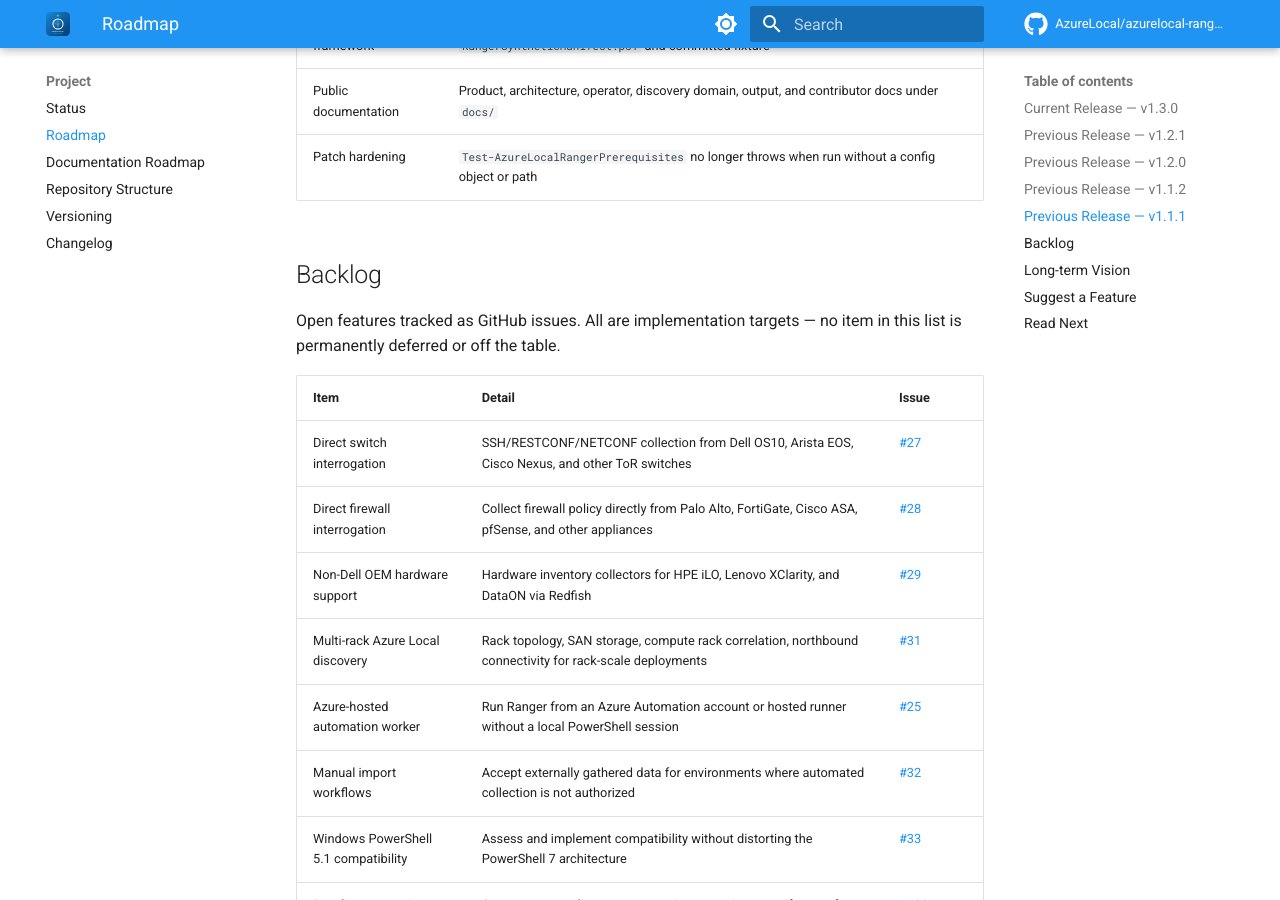
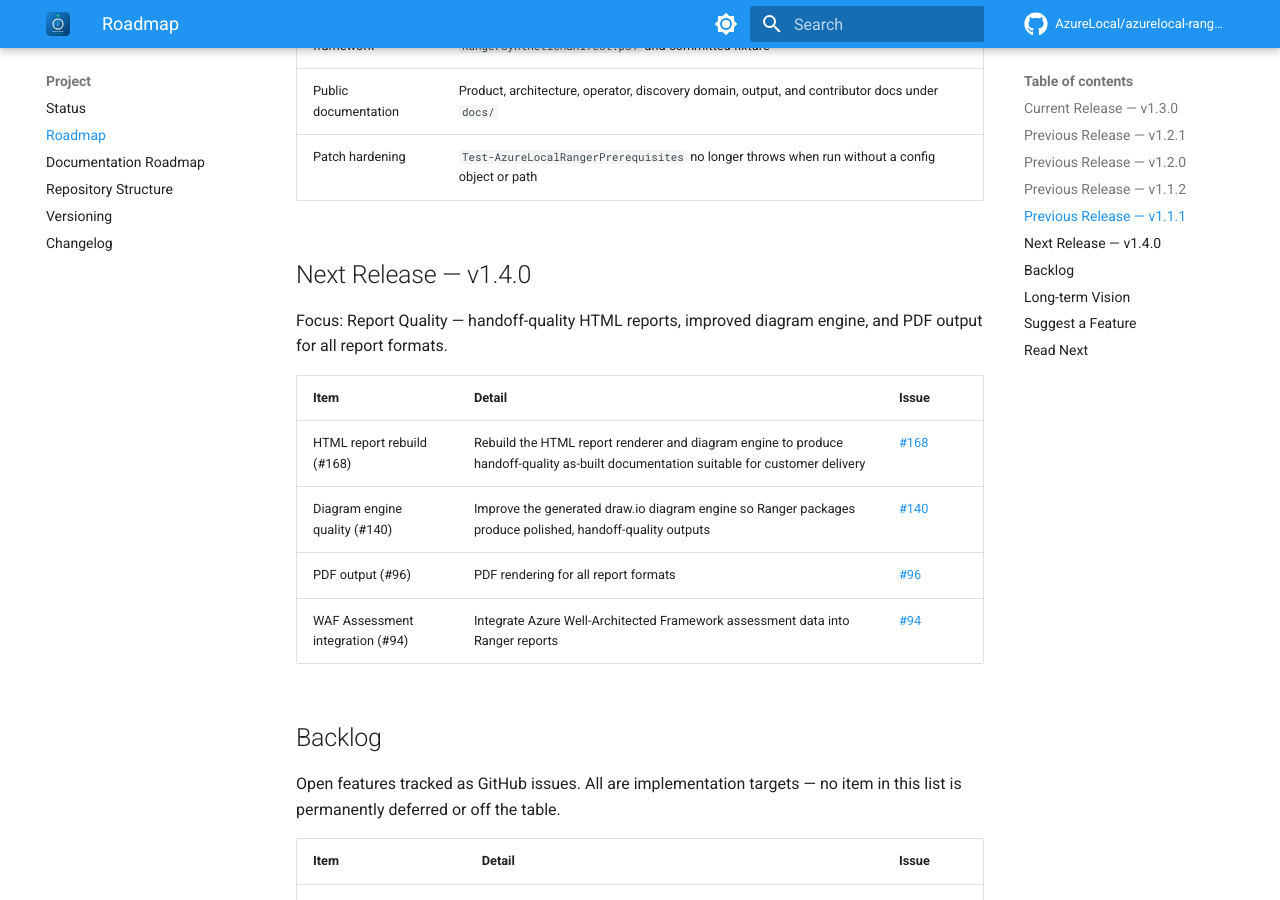
Before and after one commit to AzureLocal/azurelocal-ranger, an MkDocs documentation site: the page built from docs/project/roadmap.md, in a window 1280 px wide and 900 px high, scrolled down 3608 px. Built offline with MkDocs 1.6.1 and Material for MkDocs 9.7.7, drawn with Linux system fonts in a browser that asks for light colours; comment, search, counter and statistics services are not loaded.

Commit message:
fix(docs): add Next Release v1.4.0 section to roadmap

```diff
--- a/docs/project/roadmap.md
+++ b/docs/project/roadmap.md
@@ -79,6 +79,17 @@ Released April 2026. Post-release patch for the no-config prerequisite-check reg
 | Public documentation | Product, architecture, operator, discovery domain, output, and contributor docs under `docs/` |
 | Patch hardening | `Test-AzureLocalRangerPrerequisites` no longer throws when run without a config object or path |
 
+## Next Release — v1.4.0
+
+Focus: Report Quality — handoff-quality HTML reports, improved diagram engine, and PDF output for all report formats.
+
+| Item | Detail | Issue |
+| --- | --- | --- |
+| HTML report rebuild (#168) | Rebuild the HTML report renderer and diagram engine to produce handoff-quality as-built documentation suitable for customer delivery | [#168](https://github.com/AzureLocal/azurelocal-ranger/issues/168) |
+| Diagram engine quality (#140) | Improve the generated draw.io diagram engine so Ranger packages produce polished, handoff-quality outputs | [#140](https://github.com/AzureLocal/azurelocal-ranger/issues/140) |
+| PDF output (#96) | PDF rendering for all report formats | [#96](https://github.com/AzureLocal/azurelocal-ranger/issues/96) |
+| WAF Assessment integration (#94) | Integrate Azure Well-Architected Framework assessment data into Ranger reports | [#94](https://github.com/AzureLocal/azurelocal-ranger/issues/94) |
+
 ## Backlog
 
 Open features tracked as GitHub issues. All are implementation targets — no item in this list is permanently deferred or off the table.
```
